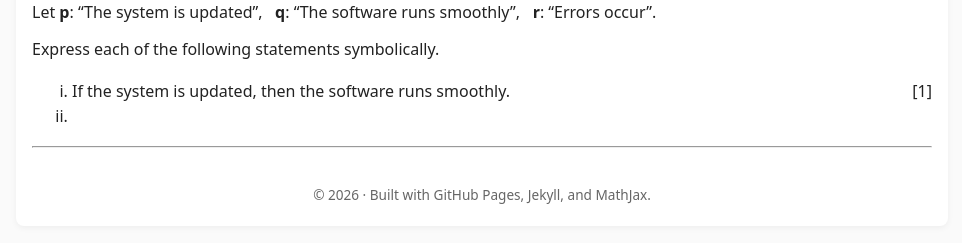
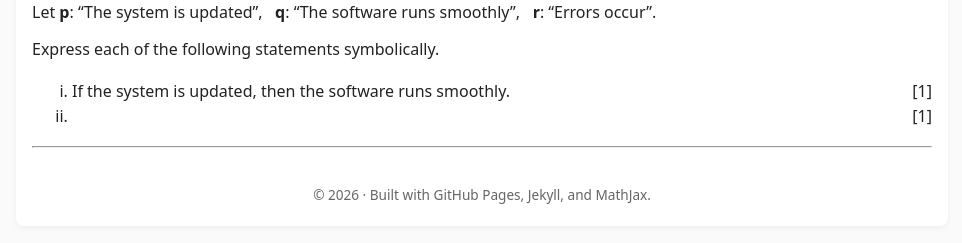
Before and after one commit to SaleemKamaludin/SaleemKamaludin.github.io, a Jekyll site: the page built from courses/comp1604/final-exam-practice/question-1.md, in a window 1280 px wide. Shown: the part 348-591 px from the top of the page, without its empty margins (158-1120 px from the left). Built offline with Jekyll 4.4.1, drawn with Linux system fonts in a browser that asks for light colours.

Commit message:
Update question-1.md

```diff
--- a/courses/comp1604/final-exam-practice/question-1.md
+++ b/courses/comp1604/final-exam-practice/question-1.md
@@ -28,3 +28,4 @@ Let <strong>p</strong>: “The system is updated”, &nbsp;
   </li>
 
  <li>
+    <span style="float: right;">[1]</span>
```
